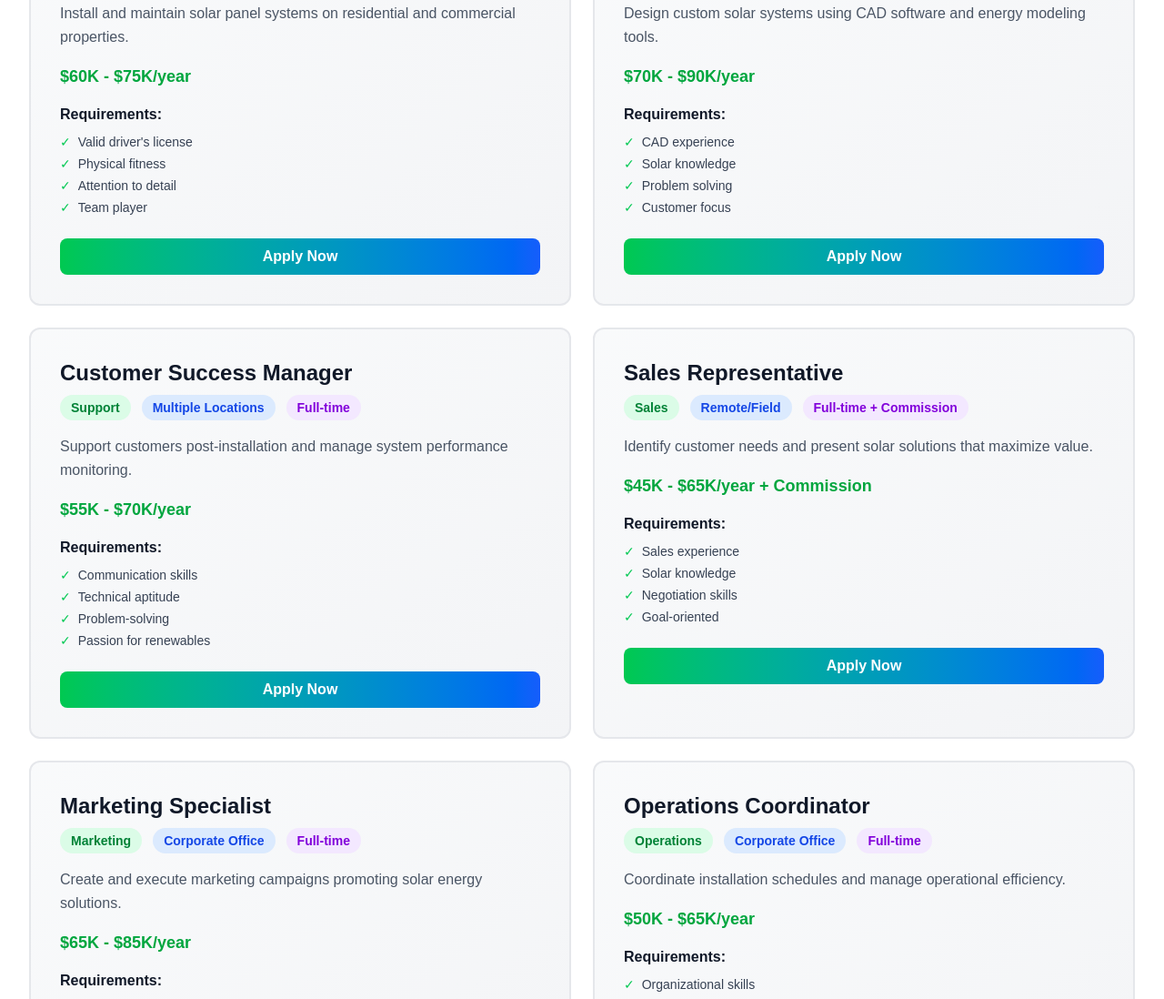
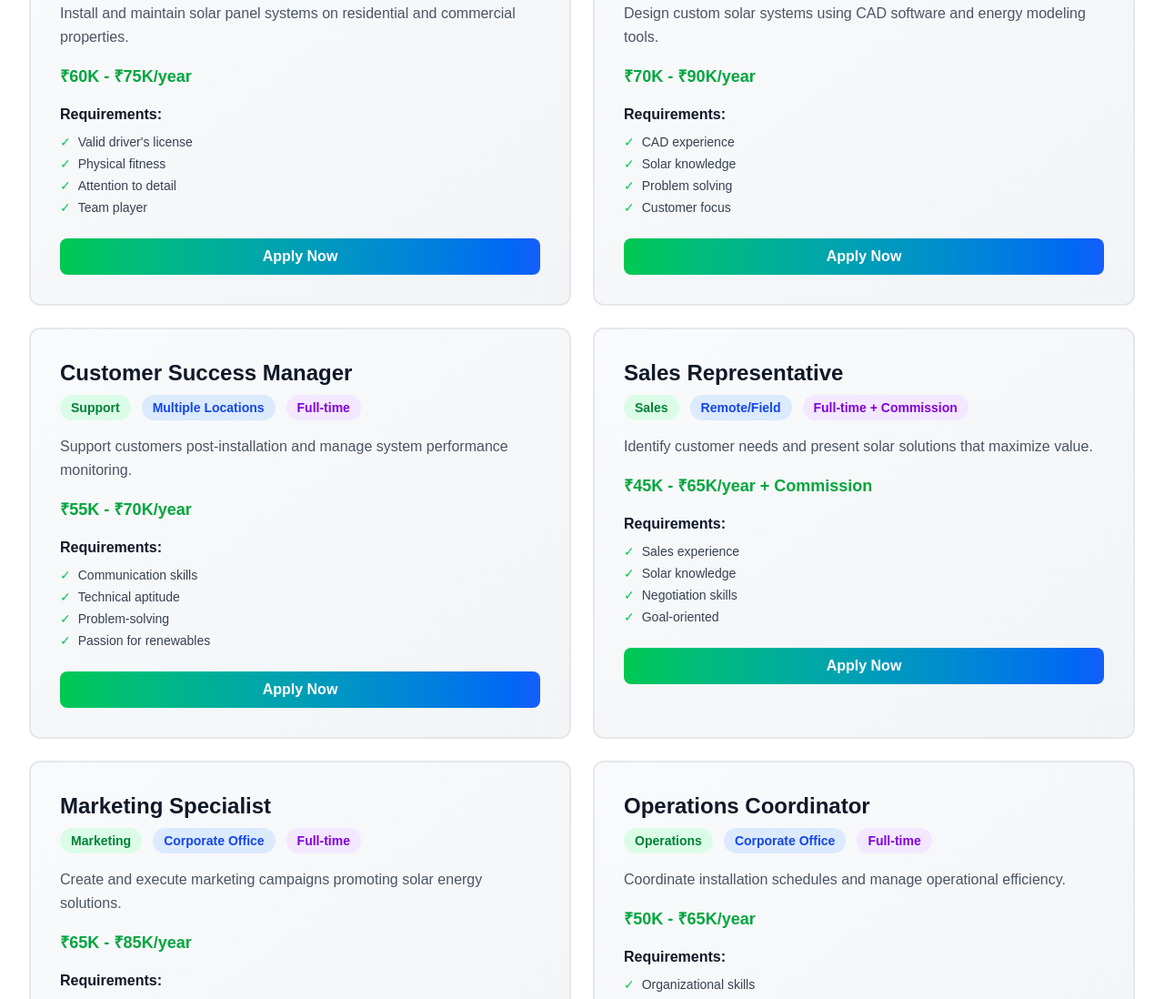
Before and after one commit to prashanttheone/abhi_soalr, a Next.js app: page /career in a window 1280 px wide. Shown: the part 1063-2161 px from the top of the page at 91% size. Built offline with nearby package versions, Linux system fonts and the light colour scheme.

Commit message:
dollar to rs

```diff
--- a/app/layout.tsx
+++ b/app/layout.tsx
@@ -28,7 +28,7 @@ export default function RootLayout({
   return (
     <html lang="en">
       <body
-        className={`${geistSans.variable} ${geistMono.variable} antialiased flex flex-col min-h-screen bg-white`}
+        className={`₹{geistSans.variable} ₹{geistMono.variable} antialiased flex flex-col min-h-screen bg-white`}
       >
         <Header />
         <main className="flex-1 w-full">
--- a/component/about/Timeline.tsx
+++ b/component/about/Timeline.tsx
@@ -55,14 +55,14 @@ export default function Timeline() {
             {milestones.map((milestone, index) => (
               <div
                 key={index}
-                className={`flex flex-col ${
+                className={`flex flex-col ₹{
                   index % 2 === 0 ? 'lg:flex-row' : 'lg:flex-row-reverse'
                 } gap-8 lg:gap-0 items-center`}
               >
                 {/* Content */}
                 <div className="w-full lg:w-1/2 lg:px-8">
                   <div
-                    className={`bg-gradient-to-br from-gray-50 to-gray-100 p-6 lg:p-8 rounded-xl border border-gray-200 hover:shadow-lg transition-all duration-300 group ${
+                    className={`bg-gradient-to-br from-gray-50 to-gray-100 p-6 lg:p-8 rounded-xl border border-gray-200 hover:shadow-lg transition-all duration-300 group ₹{
                       index % 2 === 0 ? 'lg:text-right' : 'lg:text-left'
                     }`}
                   >
--- a/component/career/JobOpenings.tsx
+++ b/component/career/JobOpenings.tsx
@@ -8,7 +8,7 @@ export default function JobOpenings() {
       department: 'Installation',
       location: 'Multiple Locations',
       type: 'Full-time',
-      salary: '$60K - $75K/year',
+      salary: '₹60K - ₹75K/year',
       description: 'Install and maintain solar panel systems on residential and commercial properties.',
       requirements: ['Valid driver\'s license', 'Physical fitness', 'Attention to detail', 'Team player'],
     },
@@ -18,7 +18,7 @@ export default function JobOpenings() {
       department: 'Engineering',
       location: 'Remote',
       type: 'Full-time',
-      salary: '$70K - $90K/year',
+      salary: '₹70K - ₹90K/year',
       description: 'Design custom solar systems using CAD software and energy modeling tools.',
       requirements: ['CAD experience', 'Solar knowledge', 'Problem solving', 'Customer focus'],
     },
@@ -28,7 +28,7 @@ export default function JobOpenings() {
       department: 'Support',
       location: 'Multiple Locations',
       type: 'Full-time',
-      salary: '$55K - $70K/year',
+      salary: '₹55K - ₹70K/year',
       description: 'Support customers post-installation and manage system performance monitoring.',
       requirements: ['Communication skills', 'Technical aptitude', 'Problem-solving', 'Passion for renewables'],
     },
@@ -38,7 +38,7 @@ export default function JobOpenings() {
       department: 'Sales',
       location: 'Remote/Field',
       type: 'Full-time + Commission',
-      salary: '$45K - $65K/year + Commission',
+      salary: '₹45K - ₹65K/year + Commission',
       description: 'Identify customer needs and present solar solutions that maximize value.',
       requirements: ['Sales experience', 'Solar knowledge', 'Negotiation skills', 'Goal-oriented'],
     },
@@ -48,7 +48,7 @@ export default function JobOpenings() {
       department: 'Marketing',
       location: 'Corporate Office',
       type: 'Full-time',
-      salary: '$65K - $85K/year',
+      salary: '₹65K - ₹85K/year',
       description: 'Create and execute marketing campaigns promoting solar energy solutions.',
       requirements: ['Digital marketing', 'Content creation', 'Analytics', 'Creativity'],
     },
@@ -58,7 +58,7 @@ export default function JobOpenings() {
       department: 'Operations',
       location: 'Corporate Office',
       type: 'Full-time',
-      salary: '$50K - $65K/year',
+      salary: '₹50K - ₹65K/year',
       description: 'Coordinate installation schedules and manage operational efficiency.',
       requirements: ['Organizational skills', 'Project management', 'Communication', 'Excel proficiency'],
     },
--- a/component/consulation/Form.tsx
+++ b/component/consulation/Form.tsx
@@ -73,7 +73,7 @@ export default function ConsultationForm() {
   const roofConditions = ['Excellent', 'Good', 'Fair', 'Poor'];
   const roofAges = ['Less than 5 years', '5-10 years', '10-20 years', '20+ years'];
   const shadingOptions = ['Full Sun (6+ hours)', 'Partial Shade (4-6 hours)', 'Heavy Shade (Less than 4 hours)'];
-  const monthlyBills = ['Under $100', '$100-$200', '$200-$300', '$300-$500', '$500+'];
+  const monthlyBills = ['Under ₹100', '₹100-₹200', '₹200-₹300', '₹300-₹500', '₹500+'];
   const timelineOptions = ['Immediately', '3-6 months', '6-12 months', 'Unsure'];
   const contactMethods = ['Email', 'Phone', 'Both'];
   const states = ['CA', 'TX', 'FL', 'NY', 'PA', 'CO', 'AZ', 'NV', 'OR', 'WA', 'Other'];
--- a/component/home/FeaturedProjects.tsx
+++ b/component/home/FeaturedProjects.tsx
@@ -7,7 +7,7 @@ export default function FeaturedProjects() {
       title: 'Suburban Home',
       location: 'Denver, CO',
       panelCount: '25 panels',
-      savings: '$1,200/year',
+      savings: '₹1,200/year',
       image: 'https://images.unsplash.com/photo-1509391366360-2e938aa1ef14?w=400&h=300&fit=crop',
       type: 'Residential',
     },
@@ -16,7 +16,7 @@ export default function FeaturedProjects() {
       title: 'Commercial Building',
       location: 'Austin, TX',
       panelCount: '120 panels',
-      savings: '$18,000/year',
+      savings: '₹18,000/year',
       image: 'https://images.unsplash.com/photo-1556075798-4825dfaaf498?w=400&h=300&fit=crop',
       type: 'Commercial',
     },
@@ -25,7 +25,7 @@ export default function FeaturedProjects() {
       title: 'Farm Installation',
       location: 'California Valley',
       panelCount: '80 panels',
-      savings: '$12,500/year',
+      savings: '₹12,500/year',
       image: 'https://images.unsplash.com/photo-1558618666-fcd25c85cd64?w=400&h=300&fit=crop',
       type: 'Agricultural',
     },
--- a/component/home/ImpactStats.tsx
+++ b/component/home/ImpactStats.tsx
@@ -18,7 +18,7 @@ export default function ImpactStats() {
     },
     {
       id: 3,
-      number: '$500M+',
+      number: '10K+',
       label: 'Customer Savings',
       icon: '💰',
       color: 'from-yellow-500 to-orange-600',
@@ -53,7 +53,7 @@ export default function ImpactStats() {
               className="group relative overflow-hidden rounded-2xl p-8 bg-gradient-to-br from-gray-800 to-gray-900 border border-gray-700 hover:border-green-500 transition-all duration-300"
             >
               {/* Gradient Background Overlay */}
-              <div className={`absolute inset-0 bg-gradient-to-r ${stat.color} opacity-0 group-hover:opacity-10 transition-opacity duration-300`} />
+              <div className={`absolute inset-0 bg-gradient-to-r ₹{stat.color} opacity-0 group-hover:opacity-10 transition-opacity duration-300`} />
 
               {/* Content */}
               <div className="relative z-10">
@@ -74,7 +74,7 @@ export default function ImpactStats() {
               </div>
 
               {/* Bottom Accent Line */}
-              <div className={`absolute bottom-0 left-0 h-1 w-0 bg-gradient-to-r ${stat.color} group-hover:w-full transition-all duration-300`} />
+              <div className={`absolute bottom-0 left-0 h-1 w-0 bg-gradient-to-r ₹{stat.color} group-hover:w-full transition-all duration-300`} />
             </div>
           ))}
         </div>
--- a/component/services/ServicesDetail.tsx
+++ b/component/services/ServicesDetail.tsx
@@ -76,13 +76,13 @@ export default function ServicesDetail() {
           {services.map((service, index) => (
             <div
               key={service.id}
-              className={`grid grid-cols-1 lg:grid-cols-2 gap-8 lg:gap-12 items-center ${
+              className={`grid grid-cols-1 lg:grid-cols-2 gap-8 lg:gap-12 items-center ₹{
                 index % 2 === 1 ? 'lg:grid-cols-2-reverse' : ''
               }`}
             >
               {/* Image */}
               <div
-                className={`relative h-64 sm:h-80 rounded-xl overflow-hidden shadow-lg group ${
+                className={`relative h-64 sm:h-80 rounded-xl overflow-hidden shadow-lg group ₹{
                   index % 2 === 1 ? 'lg:order-2' : ''
                 }`}
               >
@@ -95,7 +95,7 @@ export default function ServicesDetail() {
               </div>
 
               {/* Content */}
-              <div className={`space-y-6 ${index % 2 === 1 ? 'lg:order-1' : ''}`}>
+              <div className={`space-y-6 ₹{index % 2 === 1 ? 'lg:order-1' : ''}`}>
                 <div className="flex items-center gap-3">
                   <div className="w-12 h-12 bg-gradient-to-br from-green-500 to-blue-600 rounded-lg flex items-center justify-center text-white text-2xl">
                     {service.icon}
--- a/component/whatsapp.tsx
+++ b/component/whatsapp.tsx
@@ -5,7 +5,7 @@ export default function WhatsAppButton() {
   const message = 'Hello! I would like to inquire about your solar panel installation services.';
 
   // Create WhatsApp URL
-  const whatsappUrl = `https://wa.me/${phoneNumber.replace(/[^0-9]/g, '')}?text=${encodeURIComponent(message)}`;
+  const whatsappUrl = `https://wa.me/₹{phoneNumber.replace(/[^0-9]/g, '')}?text=₹{encodeURIComponent(message)}`;
 
   return (
     <a
```
Also changed, not shown: component/home/Home.tsx (+4 -4 lines).
